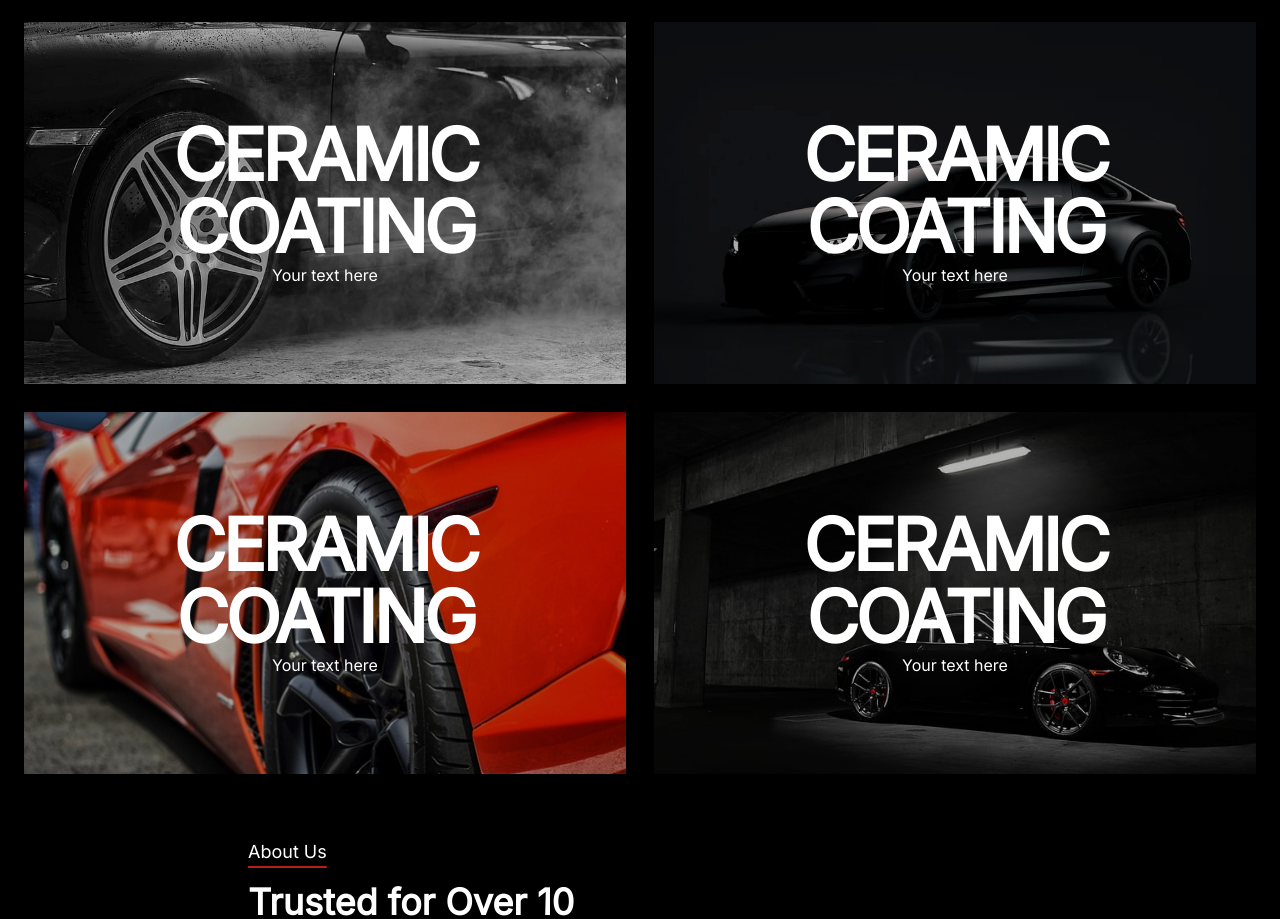
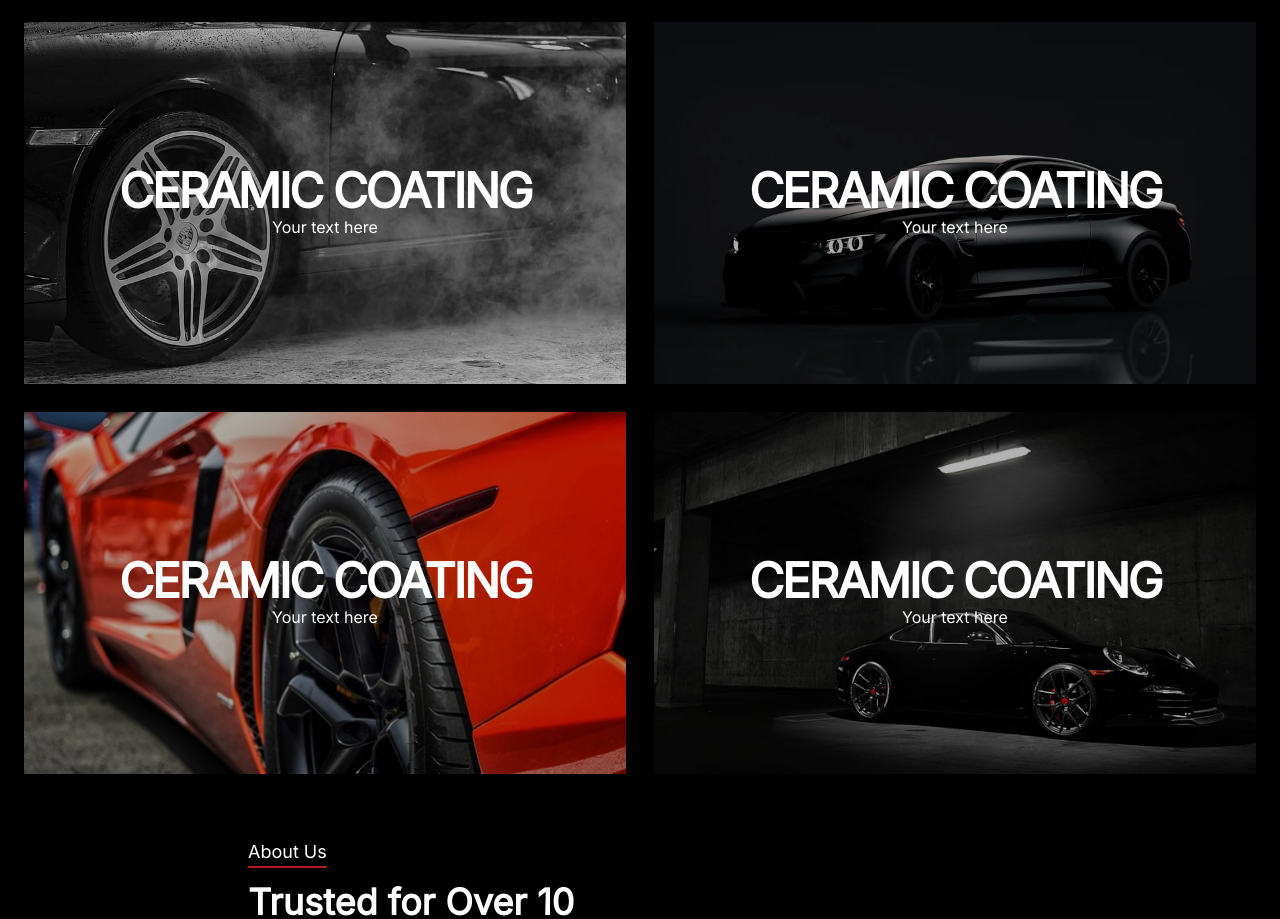
Before and after one commit to mkha101/CarDetailing, an Astro site: page / in a window 1280 px wide. Shown: the part 802-1721 px from the top of the page. Built offline with nearby package versions, Linux system fonts and the light colour scheme; Astro itself is replaced by a stand-in of ours.

Commit message:
Text responsiveness

```diff
--- a/src/components/Header.tsx
+++ b/src/components/Header.tsx
@@ -94,7 +94,7 @@ export const Header = (props: Props) => {
       {services && (
         <div
           onMouseLeave={() => setServices(false)}
-          className="absolute w-full top-32  "
+          className="absolute w-full top-24  "
         >
           <Services />
         </div>
--- a/src/components/ServicesOffered.tsx
+++ b/src/components/ServicesOffered.tsx
@@ -11,7 +11,7 @@ export const ServicesOffered = () => {
             className="object-cover  w-full h-full  shadow-inner opacity-70 "
           />
           <div className="absolute inset-0 flex flex-col justify-center items-center">
-            <h1 className="text-white uppercase tracking-tighter text-3xl text-center font-black xl:text-7xl lg:text-5xl">
+            <h1 className="text-white uppercase tracking-tighter text-3xl text-center font-black md:text-4xl sm:text-3xl xl:text-5xl  2xl:text-7xl">
               Ceramic Coating
             </h1>
             <p>Your text here</p>
@@ -24,7 +24,7 @@ export const ServicesOffered = () => {
             className="object-cover w-full h-full  shadow-inner opacity-70 "
           />
           <div className="absolute inset-0 flex flex-col justify-center items-center">
-            <h1 className="text-white uppercase tracking-tighter text-3xl text-center font-black xl:text-7xl lg:text-5xl">
+            <h1 className="text-white uppercase tracking-tighter text-3xl text-center font-black md:text-4xl sm:text-3xl xl:text-5xl  2xl:text-7xl">
               Ceramic Coating
             </h1>
             <p>Your text here</p>
@@ -37,7 +37,7 @@ export const ServicesOffered = () => {
             className="object-cover backdr w-full h-full  shadow-inner opacity-70 "
           />
           <div className="absolute inset-0 flex flex-col justify-center items-center">
-            <h1 className="text-white uppercase tracking-tighter text-3xl text-center font-black xl:text-7xl lg:text-5xl">
+            <h1 className="text-white uppercase tracking-tighter text-3xl text-center font-black md:text-4xl sm:text-3xl xl:text-5xl  2xl:text-7xl">
               Ceramic Coating
             </h1>
             <p>Your text here</p>
@@ -50,7 +50,7 @@ export const ServicesOffered = () => {
             className="object-cover w-full h-full  shadow-inner opacity-70 "
           />
           <div className="absolute inset-0 flex flex-col justify-center items-center">
-            <h1 className="text-white uppercase tracking-tighter text-3xl text-center font-black xl:text-7xl lg:text-5xl">
+            <h1 className="text-white uppercase tracking-tighter text-3xl text-center font-black md:text-4xl sm:text-3xl xl:text-5xl  2xl:text-7xl">
               Ceramic Coating
             </h1>
             <p>Your text here</p>
```
